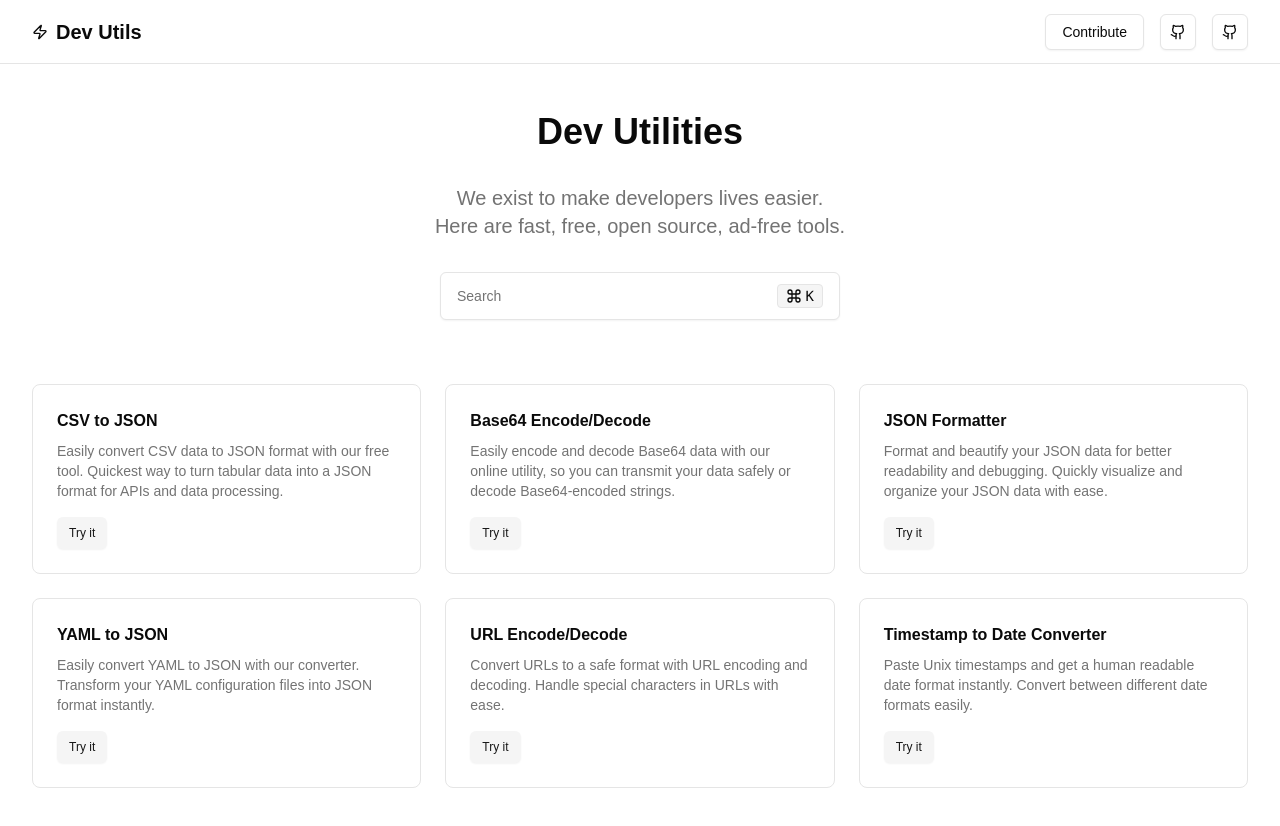
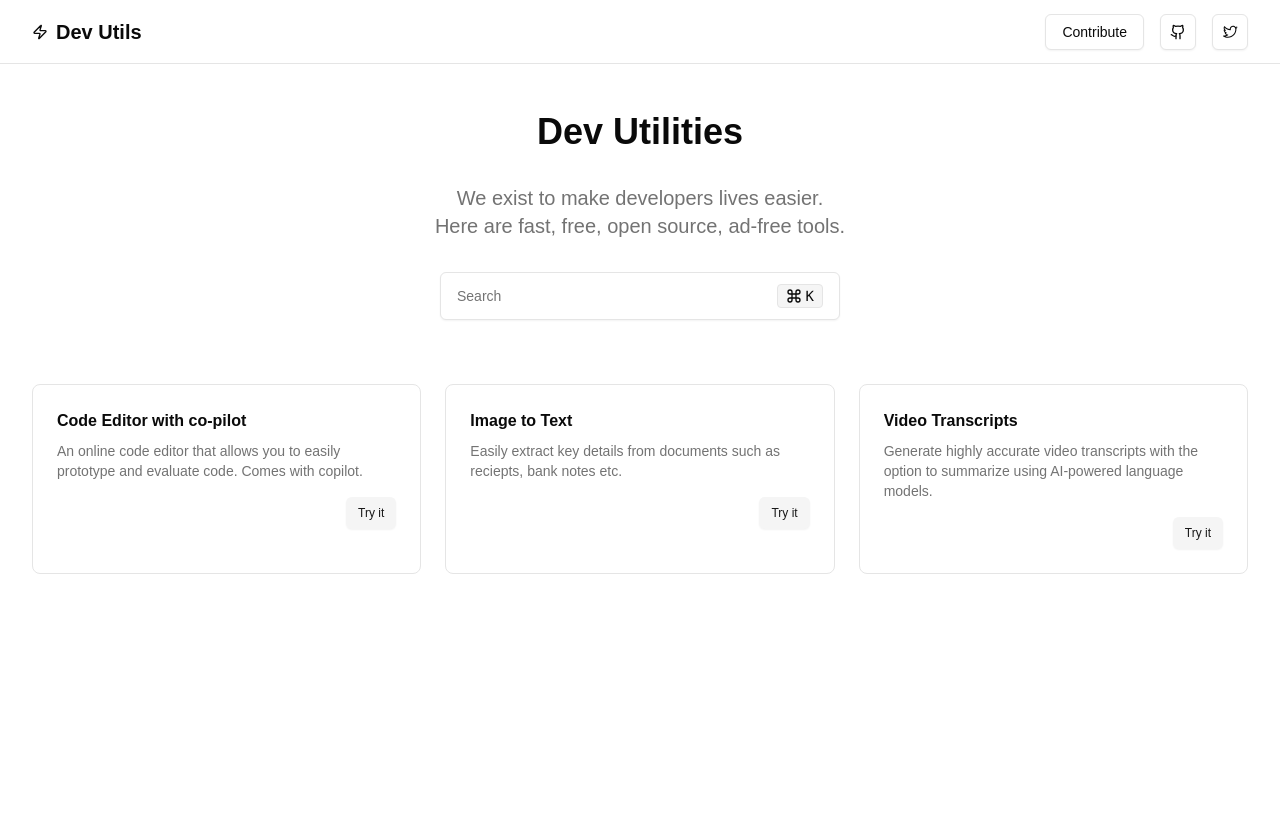
Before and after one commit to emee-dev/modus-swiss, a Next.js app: page / in a window 1280 px wide. Shown: the top 826 px of the page. After the commit the page ends 800 px from the top, so only its background shows below. Built offline with nearby package versions, Linux system fonts and the light colour scheme.

Commit message:
fix landing page

```diff
--- a/app/api/route.ts
+++ /dev/null
@@ -1,16 +0,0 @@
-export const dynamic = "force-dynamic";
-
-export type Params = {};
-
-export const POST = async (req: Request) => {
-  try {
-    const params = (await req.json()) as Params;
-
-    return Response.json({
-      message: "Creating room please, check your email.",
-    });
-  } catch (error) {
-    console.error(error);
-    return Response.json({ message: "Internal server error.", data: null });
-  }
-};
--- a/app/image-to-text/page.tsx
+++ b/app/image-to-text/page.tsx
@@ -11,6 +11,7 @@ import {
 } from "@/components/ui/form";
 import { Input } from "@/components/ui/input";
 import { Label } from "@/components/ui/label";
+import { getDescription, tools } from "@/consts";
 import { graphql } from "@/graphql";
 import { execute } from "@/graphql/execute";
 import { useToast } from "@/hooks/use-toast";
@@ -99,7 +100,7 @@ export default function ImageToText() {
           </div>
           <h1 className="mb-2 text-3xl font-bold">Image to Text</h1>
           <p className="text-gray-500">
-            Extract key details from receipts, bank notes etc.
+            {getDescription("/image-to-text").description}
           </p>
         </div>
 
--- a/app/page.tsx
+++ b/app/page.tsx
@@ -1,48 +1,10 @@
+import { Button } from "@/components/ui/button";
+import { tools } from "@/consts";
+import { TwitterLogoIcon } from "@radix-ui/react-icons";
 import { Command, Github, Zap } from "lucide-react";
 import Link from "next/link";
 
-import { Button } from "@/components/ui/button";
-
 export default function DevUtilities() {
-  const tools = [
-    {
-      title: "CSV to JSON",
-      description:
-        "Easily convert CSV data to JSON format with our free tool. Quickest way to turn tabular data into a JSON format for APIs and data processing.",
-      href: "/tools/csv-to-json",
-    },
-    {
-      title: "Base64 Encode/Decode",
-      description:
-        "Easily encode and decode Base64 data with our online utility, so you can transmit your data safely or decode Base64-encoded strings.",
-      href: "/tools/base64",
-    },
-    {
-      title: "JSON Formatter",
-      description:
-        "Format and beautify your JSON data for better readability and debugging. Quickly visualize and organize your JSON data with ease.",
-      href: "/tools/json-formatter",
-    },
-    {
-      title: "YAML to JSON",
-      description:
-        "Easily convert YAML to JSON with our converter. Transform your YAML configuration files into JSON format instantly.",
-      href: "/tools/yaml-to-json",
-    },
-    {
-      title: "URL Encode/Decode",
-      description:
-        "Convert URLs to a safe format with URL encoding and decoding. Handle special characters in URLs with ease.",
-      href: "/tools/url-encoder",
-    },
-    {
-      title: "Timestamp to Date Converter",
-      description:
-        "Paste Unix timestamps and get a human readable date format instantly. Convert between different date formats easily.",
-      href: "/tools/timestamp-converter",
-    },
-  ];
-
   return (
     <main className="min-h-screen w-screen bg-background">
       <header className="border-b flex h-16 items-center px-4 sm:px-8">
@@ -52,13 +14,27 @@ export default function DevUtilities() {
         </Link>
         <div className="ml-auto flex items-center space-x-4">
           <Button variant="outline" asChild>
-            <Link href="https://github.com/your-repo">Contribute</Link>
+            <Link href="https://github.com/emee-dev/modus-swiss">
+              Contribute
+            </Link>
           </Button>
           <Button variant="outline" size="icon">
-            <Github className="size-4"></Github>
+            <Link
+              href="https://github.com/emee-dev"
+              rel="noopener noreferrer"
+              target="_blank"
+            >
+              <Github className="size-4" />
+            </Link>
           </Button>
           <Button variant="outline" size="icon">
-            <Github className="size-4"></Github>
+            <Link
+              href="https://x.com/___emee_"
+              rel="noopener noreferrer"
+              target="_blank"
+            >
+              <TwitterLogoIcon className="size-4" />
+            </Link>
           </Button>
         </div>
       </header>
@@ -92,9 +68,11 @@ export default function DevUtilities() {
               <p className="mt-2 text-sm text-muted-foreground">
                 {tool.description}
               </p>
-              <Button className="mt-4" variant="secondary" size="sm">
-                Try it
-              </Button>
+              <div className="w-full flex mt-4">
+                <Button className="ml-auto" variant="secondary" size="sm">
+                  Try it
+                </Button>
+              </div>
             </Link>
           ))}
         </div>
--- a/consts/index.ts
+++ b/consts/index.ts
@@ -9,3 +9,30 @@ export const SNIPPETS = {
   typescript: `\n// Check if a string is a palindrome\ntype Params = {\n\tinput: string;\n}\n\nfunction isPalindrome({ input }: Params): boolean {\n\tconst reversed = input.split("").reverse().join("");\n\treturn input === reversed;\n}\n\nconsole.log(isPalindrome({ input: "radar" })); // Output: true\n`,
   python: `\n# Find the factorial of a number\ndef factorial(n):\n\tif n == 0 or n == 1:\n\t\treturn 1\n\telse:\n\t\treturn n * factorial(n - 1)\n\nprint(factorial(5)) # Output: 120\n`,
 } as const;
+
+export const tools = [
+  {
+    title: "Code Editor with co-pilot",
+    description:
+      "An online code editor that allows you to easily prototype and evaluate code. Comes with copilot.",
+    href: "/code-editor",
+  },
+  {
+    title: "Image to Text",
+    description:
+      "Easily extract key details from documents such as reciepts, bank notes etc.",
+    href: "/image-to-text",
+  },
+  {
+    title: "Video Transcripts",
+    description:
+      "Generate highly accurate video transcripts with the option to summarize using AI-powered language models.",
+    href: "/video-transcripts",
+  },
+] as const;
+
+type Href = (typeof tools)[number]["href"];
+
+export const getDescription = (href: Href) => {
+  return tools.find((item) => item.href === href) as (typeof tools)[number];
+};
```
Also changed, not shown: graphql/execute.ts (+21 -6 lines), package.json (+7 -0 lines), 1 other file (tests, documents, lock files or other folders).
